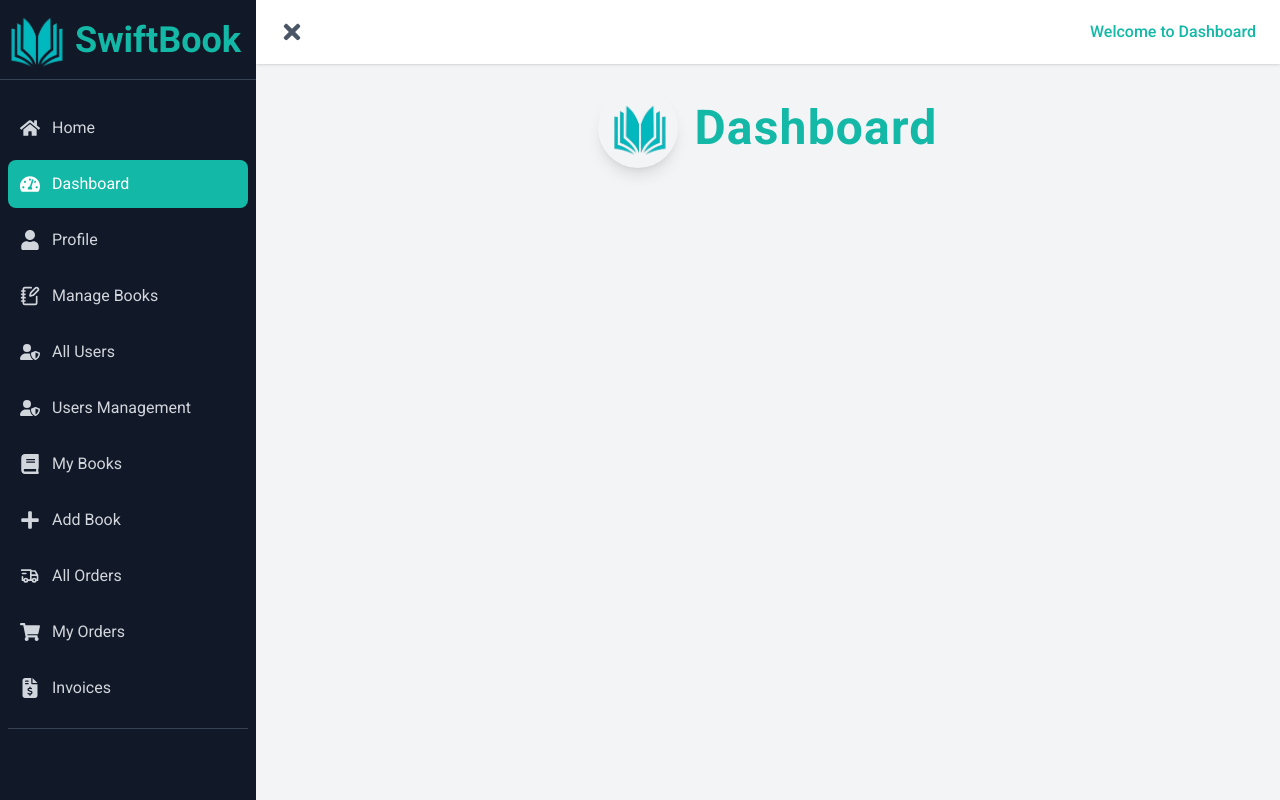
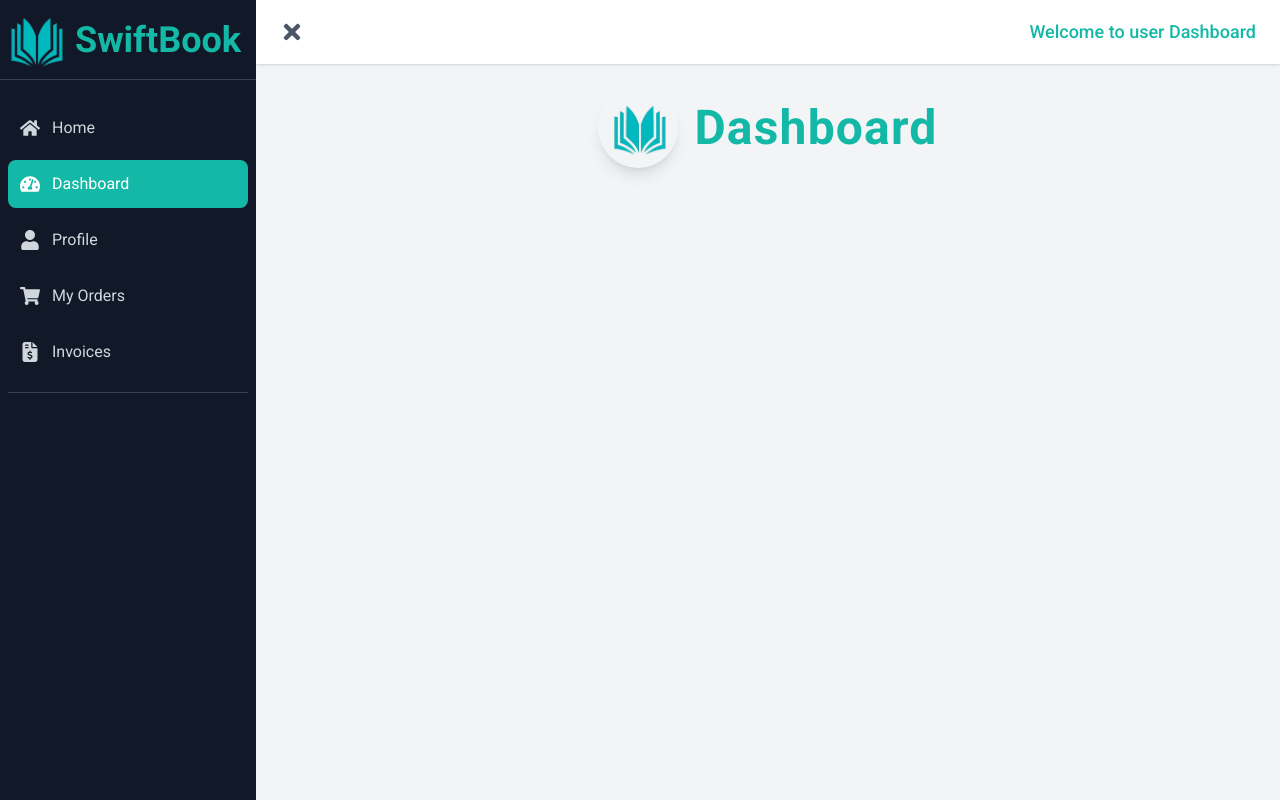
Before and after one commit to mahbubur-r/swiftbook-client, a React (Vite) app: page /dashboard in a window 1280 px wide. Built offline with nearby package versions, Linux system fonts and the light colour scheme; no server answers; sample sign-in values are in the browser's storage.

Commit message:
added private and protected routes implementation based on role and also hide some feature without login

```diff
--- a/src/components/Navbar.jsx
+++ b/src/components/Navbar.jsx
@@ -46,7 +46,11 @@
         <>
             <NavLink to="/" className={({ isActive }) => isActive ? "text-primary font-bold" : "text-gray-700 dark:text-gray-200 hover:text-primary transition-colors"}>Home</NavLink>
             <NavLink to="/books" className={({ isActive }) => isActive ? "text-primary font-bold" : "text-gray-700 dark:text-gray-200 hover:text-primary transition-colors"}>Books</NavLink>
-            <NavLink to="/dashboard" className={({ isActive }) => isActive ? "text-primary font-bold" : "text-gray-700 dark:text-gray-200 hover:text-primary transition-colors"}>Dashboard</NavLink>
+            {
+                user ? (
+                    <NavLink to="/dashboard" className={({ isActive }) => isActive ? "text-primary font-bold" : "text-gray-700 dark:text-gray-200 hover:text-primary transition-colors"}>Dashboard</NavLink>
+                ) : null
+            }
         </>
     );
 
--- a/src/layouts/DashboardLayout.jsx
+++ b/src/layouts/DashboardLayout.jsx
@@ -7,9 +7,13 @@
 import LogoImg from "../assets/logo.png";
 import { FaUserShield } from "react-icons/fa6";
 import { FaFileInvoiceDollar } from "react-icons/fa6";
+import useRole from "../hooks/useRole";
+import useAuth from "../hooks/useAuth";
 
 const DashboardLayout = () => {
     const [isSidebarOpen, setIsSidebarOpen] = useState(true);
+    const { role } = useRole();
+    const { user } = useAuth();
 
     return (
         <div className="flex h-screen bg-gray-100 dark:bg-gray-900 font-display">
@@ -61,6 +65,9 @@
                                 <span className={`ml-3 ${!isSidebarOpen && 'hidden'}`}>Profile</span>
                             </NavLink>
                         </li>
+                        {
+                            role === 'admin' && <>
+                                {/* Manage Books */}
                                 <li>
                                     <NavLink
                                         to="/dashboard/manage-books"
@@ -72,6 +79,7 @@
                                         <span className={`ml-3 ${!isSidebarOpen && 'hidden'}`}>Manage Books</span>
                                     </NavLink>
                                 </li>
+                                {/* All Users */}
                                 <li>
                                     <NavLink
                                         to="/dashboard/all-users"
@@ -83,6 +91,7 @@
                                         <span className={`ml-3 ${!isSidebarOpen && 'hidden'}`}>All Users</span>
                                     </NavLink>
                                 </li>
+                                {/* Users Management */}
                                 <li>
                                     <NavLink
                                         to="/dashboard/users-management"
@@ -94,6 +103,11 @@
                                         <span className={`ml-3 ${!isSidebarOpen && 'hidden'}`}>Users Management</span>
                                     </NavLink>
                                 </li>
+                            </>
+                        }
+                        {
+                            role === 'admin' || role === 'librarian' && <>
+                                {/* My Books */}
                                 <li>
                                     <NavLink
                                         to="/dashboard/my-books"
@@ -105,6 +119,7 @@
                                         <span className={`ml-3 ${!isSidebarOpen && 'hidden'}`}>My Books</span>
                                     </NavLink>
                                 </li>
+                                {/* Add Book */}
                                 <li>
                                     <NavLink
                                         to="/dashboard/add-book"
@@ -116,6 +131,7 @@
                                         <span className={`ml-3 ${!isSidebarOpen && 'hidden'}`}>Add Book</span>
                                     </NavLink>
                                 </li>
+                                {/* All Orders */}
                                 <li>
                                     <NavLink
                                         to="/dashboard/all-orders"
@@ -127,6 +143,10 @@
                                         <span className={`ml-3 ${!isSidebarOpen && 'hidden'}`}>All Orders</span>
                                     </NavLink>
                                 </li>
+                            </>
+                        }
+
+                        {/* My Orders */}
                         <li>
                             <NavLink
                                 to="/dashboard/my-orders"
@@ -138,6 +158,7 @@
                                 <span className={`ml-3 ${!isSidebarOpen && 'hidden'}`}>My Orders</span>
                             </NavLink>
                         </li>
+                        {/* Invoices */}
                         <li>
                             <NavLink
                                 to="/dashboard/invoices"
@@ -165,8 +186,8 @@
                     >
                         {isSidebarOpen ? <FaTimes size={24} /> : <FaBars size={24} />}
                     </button>
-                    <div className="text-primary font-medium">
-                        Welcome to Dashboard
+                    <div className="text-primary text-lg font-medium">
+                        Welcome to {role} Dashboard
                     </div>
                 </header>
 
--- a/src/pages/BookDetails.jsx
+++ b/src/pages/BookDetails.jsx
@@ -23,7 +23,7 @@
 
     const { data: books, isLoading } = useQuery({
         queryKey: ['books'],
-        queryFn: async () => await axiosSecure.get('/books').then(res => res.data)
+        queryFn: async () => await axiosSecure.get('/books/published').then(res => res.data)
     });
 
     const book = books?.find(b => b._id === id);
--- a/src/routes/AdminRoute.jsx
+++ b/src/routes/AdminRoute.jsx
@@ -20,6 +20,7 @@
 
     if (user && role !== 'admin') {
         return <Forbidden></Forbidden>
+        // return <div className="flex justify-center items-center h-screen">Access Forbidden</div>
     }
 
     return <Navigate to="/login" state={{ from: location }} replace></Navigate>;
```
Also changed, not shown: src/routes/router.jsx (+15 -10 lines). Lines whose indentation alone changed are shown as unchanged.
